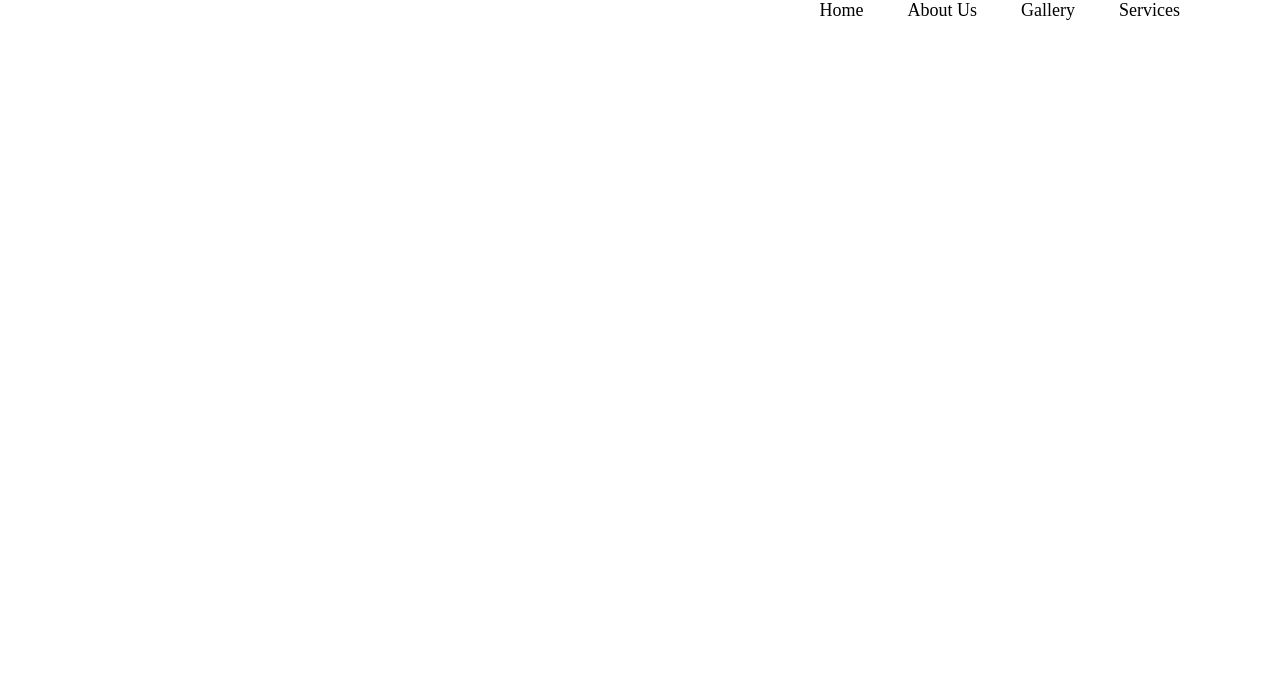
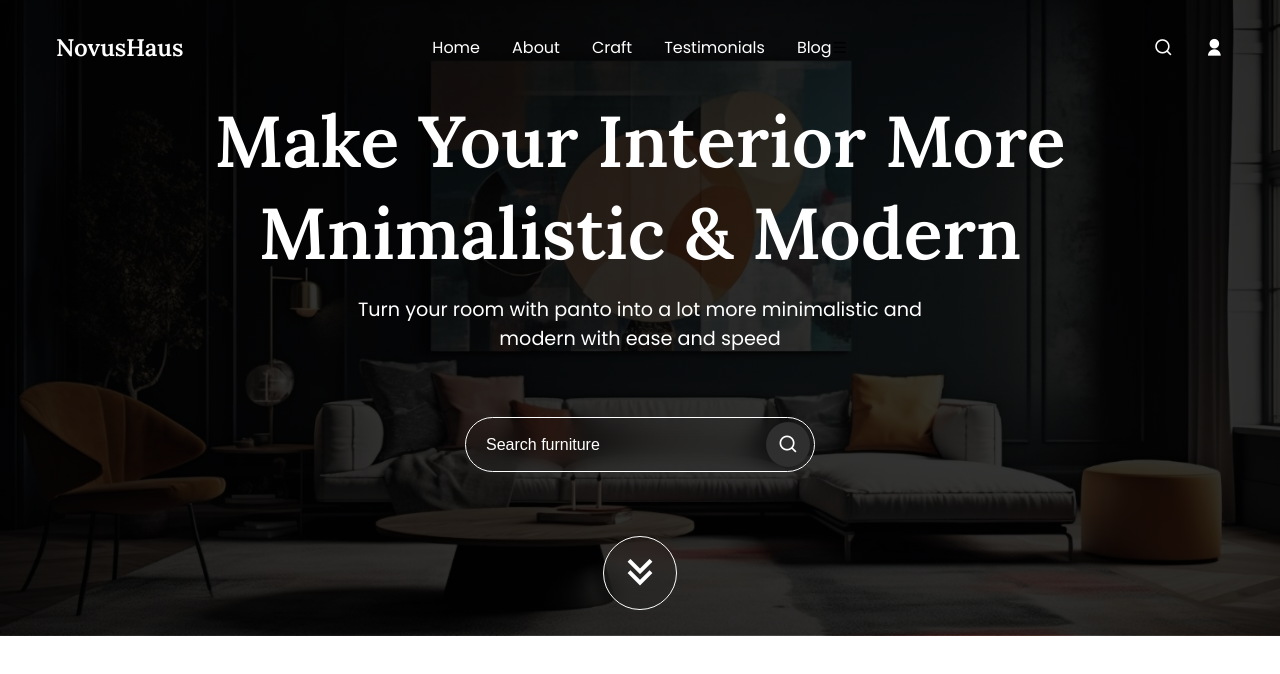
Before and after one commit to muhammadali23/furniture_web, a plain HTML site: page index.html in a window 1280 px wide. Drawn offline with nearby package versions, Linux system fonts and the light colour scheme; a web font is replaced by a local one.

Commit message:
header_section

```diff
--- a/index.html
+++ b/index.html
@@ -3,21 +3,45 @@
   <head>
     <meta charset="UTF-8" />
     <meta name="viewport" content="width=device-width, initial-scale=1.0" />
-    <title>Gulf paints</title>
+    <title>Furniture_hub</title>
     <link rel="stylesheet" href="style.css" />
+    <link
+      href="https://cdn.jsdelivr.net/npm/remixicon@4.2.0/fonts/remixicon.css"
+      rel="stylesheet"
+    />
   </head>
   <body>
     <!-- header section -->
     <header class="header">
-      <a href="#" class="logo"><img src="assets/gulf_logo.png" alt="" srcset=""></a>
-      <!-- navbar section -->
-      <nav class="navbar">
-        <a href="#">Home</a>
-        <a href="#">About Us</a>
-        <a href="#">Gallery</a>
-        <a href="#">Services</a>
+      <nav>
+        <div class="nav_logo"><a href="#">NovusHaus</a></div>
+        <ul class="nav_links" id="nav_links">
+          <li class="link"><a href="#home">Home</a></li>
+          <li class="link"><a href="#about">About</a></li>
+          <li class="link"><a href="#craft">Craft</a></li>
+          <li class="link"><a href="#testimonials">Testimonials</a></li>
+          <li class="link"><a href="#blog">Blog</a></li>
+        </ul>
+        <div class="nnav_menu_btn" id="menu_btn">
+          <span><i class="ri-menu-line"></i></span>
+        </div>
+        <div class="nav_actions">
+          <span><i class="ri-search-line"></i></span>
+          <span><i class="ri-user-fill"></i></span>
+        </div>
       </nav>
+      <div class="section_container header_container" id="home">
+        <h1>Make Your Interior More Mnimalistic & Modern</h1>
+        <p>
+          Turn your room with panto into a lot more minimalistic and modern with
+          ease and speed
+        </p>
+        <form action="/">
+          <input type="text" placeholder="Search furniture" />
+          <button><i class="ri-search-line"></i></button>
+        </form>
+        <a href="#chose"><i class="ri-arrow-down-double-line"></i></a>
+      </div>
     </header>
-    <img id="img1" src="assets/gulf-paint.jpg" alt="" srcset="">
   </body>
 </html>
--- a/style.css
+++ b/style.css
@@ -1,31 +1,190 @@
+@import url("https://fonts.googleapis.com/css2?family=Chivo:ital,wght@0,100..900;1,100..900&family=Oswald:wght@200..700&family=Poppins:ital,wght@0,100;0,200;0,300;0,400;0,500;0,600;0,700;0,800;0,900;1,100;1,200;1,300;1,400;1,500;1,600;1,700;1,800;1,900&family=Protest+Strike&family=Roboto:ital,wght@0,100;0,300;0,400;0,500;0,700;0,900;1,100;1,300;1,400;1,500;1,700;1,900&family=Rowdies:wght@300;400;700&display=swap");
+@import url("https://fonts.googleapis.com/css2?family=Chivo:ital,wght@0,100..900;1,100..900&family=Lora:ital,wght@0,400..700;1,400..700&family=Oswald:wght@200..700&family=Poppins:ital,wght@0,100;0,200;0,300;0,400;0,500;0,600;0,700;0,800;0,900;1,100;1,200;1,300;1,400;1,500;1,600;1,700;1,800;1,900&family=Protest+Strike&family=Roboto:ital,wght@0,100;0,300;0,400;0,500;0,700;0,900;1,100;1,300;1,400;1,500;1,700;1,900&family=Rowdies:wght@300;400;700&display=swap");
+
+:root {
+  --primary-color: #2f2f2f;
+  --text-dark: #18181b;
+  --text-light: #71717a;
+  --white: #ffffff;
+  --max-width: 1200px;
+  --header-fonts: "Lora", serif;
+}
 * {
   margin: 0;
   padding: 0;
   box-sizing: border-box;
 }
-
+.section_conntainer {
+  max-width: var(--max-width);
+  margin: auto;
+  padding: 5rem 1rem;
+}
+.section_header {
+  margin-bottom: 1rem;
+  font-size: 2.5rem;
+  font-weight: 700;
+  font-family: var(--header-fonts);
+  color: var(--text-dark);
+}
+.section_subheader {
+  color: var(--text-light);
+}
+.btn {
+  padding: 0.75rem 2rem;
+  font-size: 1rem;
+  color: var(--white);
+  background-color: var(--primary-color);
+  border-radius: 5rem;
+  cursor: pointer;
+  transition: 0.3s;
+}
+.btn:hover {
+  background-color: var(--text-dark);
+}
+img {
+  display: flex;
+  width: 100%;
+}
+a {
+  text-decoration: none;
+}
+html,
 body {
-    min-height: 100vh;
-    background: url('assets/gulf-paint.jpg') no-repeat;
+  scroll-behavior: smooth;
+}
+body {
+  font-family: "Poppins", sans-serif;
+}
+header {
+  background-image: linear-gradient(
+      to bottom,
+      rgba(0, 0, 0, 0.8),
+      rgba(0, 0, 0, 0.8)
+    ),
+    url("./assets/header.jpg");
+  background-position: center center;
   background-size: cover;
-    background-position: center;
+  background-repeat: no-repeat;
 }
-
-.header {
-    position: fixed;
-    top: 0;
-    left: 0;
+nav {
+  max-width: var(--max-width);
+  margin: auto;
+  padding: 2rem 1rem;
+  display: flex;
+  align-items: center;
+  justify-content: space-between;
+}
+.nav_logo {
+  flex: 1;
+}
+.nav_logo a {
+  font-size: 1.5rem;
+  font-weight: 600;
+  font-family: var(--header-fonts);
+  color: var(--white);
+}
+.nav_links {
+  list-style: none;
+  display: flex;
+  align-items: center;
+  gap: 2rem;
+}
+.link a {
+  position: relative;
+  padding: 10px 0;
+  color: var(--white);
+  transition: 0.3s;
+}
+.link a::after {
+  position: absolute;
+  content: "";
+  bottom: 0;
+  left: 50%;
+  transform: translateX(-50%);
+  height: 2px;
+  width: 0;
+  background-color: var(--white);
+  transition: 0.3s;
+}
+.link a:hover::after {
   width: 100%;
-    padding: 0px 100px;
+}
+.nav_menu_btn {
+  display: none;
+  font-size: 1.5rem;
+  color: var(--white);
+}
+.nav_actions {
+  flex: 1;
   display: flex;
-    justify-content: space-between;
   align-items: center;
-    z-index: 100;
+  justify-content: flex-end;
+  gap: 2rem;
 }
-.navbar a{
-  font-size: 18px;
-  font-weight: 100;
-  text-decoration: none;
-  margin-left: 40px;
-  color: black;
+.nav_actions span {
+  font-size: 1.2rem;
+  color: var(--white);
+  cursor: pointer;
 }
+.header_container {
+  text-align: center;
+  color: var(--white);
+}
+.header_container h1 {
+  margin-bottom: 1rem;
+  font-size: 4.5rem;
+  font-weight: 600;
+  width: 70%;
+  margin-left: 15%;
+  font-family: var(--header-fonts);
+}
+.header_container p {
+  max-width: 600px;
+  margin-inline: auto;
+  margin-bottom: 4rem;
+  font-size: 1.2rem;
+}
+.header_container form {
+  width: 100%;
+  max-width: 350px;
+  margin-inline: auto;
+  margin-bottom: 4rem;
+  padding-block: 0.25rem;
+  padding-inline: 1.25rem 0.25rem;
+  display: flex;
+  align-items: center;
+  backdrop-filter: blur(10px);
+  border: 1px solid var(--white);
+  border-radius: 5rem;
+}
+.header_container input {
+  width: 100%;
+  outline: none;
+  border: none;
+  font-size: 1rem;
+  color: var(--white);
+  background-color: transparent;
+}
+.header_container input::placeholder {
+  color: var(--white);
+}
+.header_container button {
+  padding: 11px 12px;
+  font-size: 1.25rem;
+  outline: none;
+  border: none;
+  color: var(--white);
+  background-color: var(--primary-color);
+  border-radius: 100%;
+  cursor: pointer;
+}
+.header_container a {
+  display: inline-block;
+  padding: 0 12px;
+  font-size: 3rem;
+  color: var(--white);
+  backdrop-filter: blur(10px);
+  border: 1px solid var(--white);
+  border-radius: 100%;
+  margin-bottom: 2%;
+}
```
Lines whose indentation alone changed are shown as unchanged.
